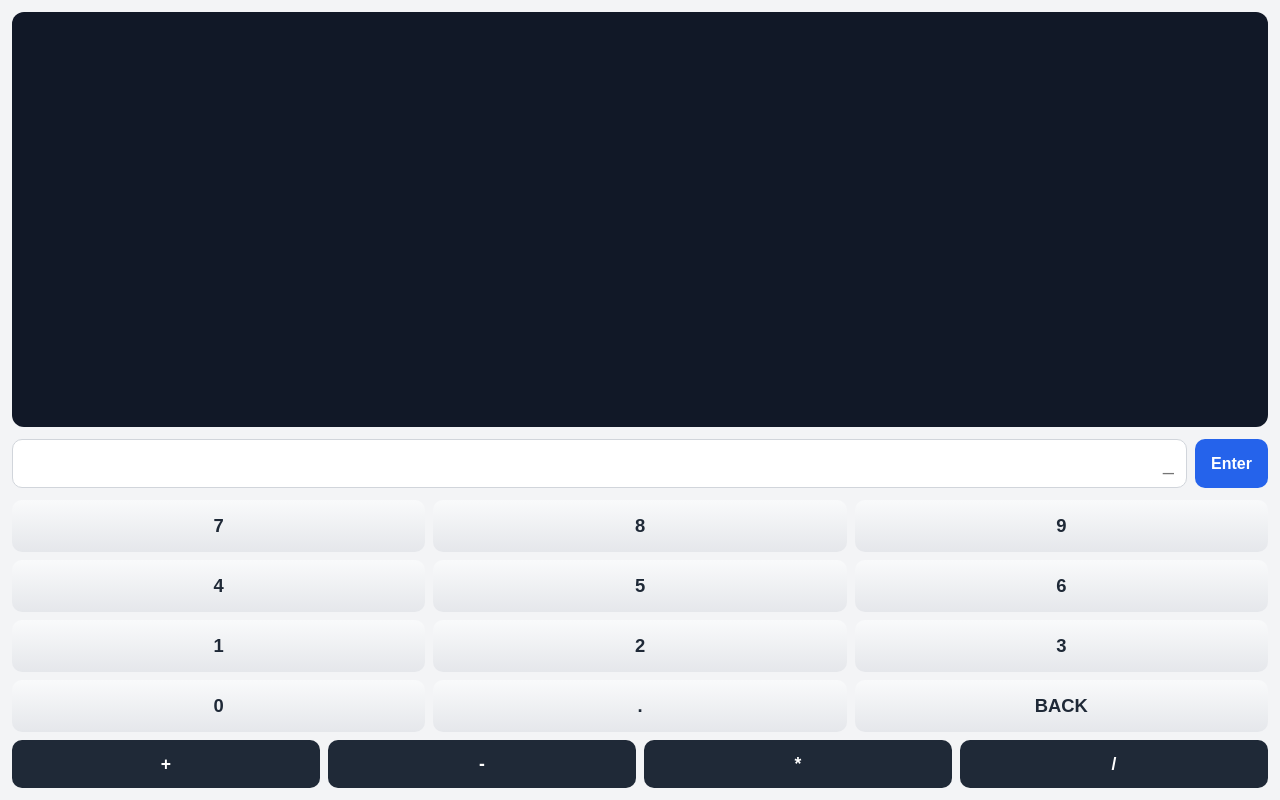
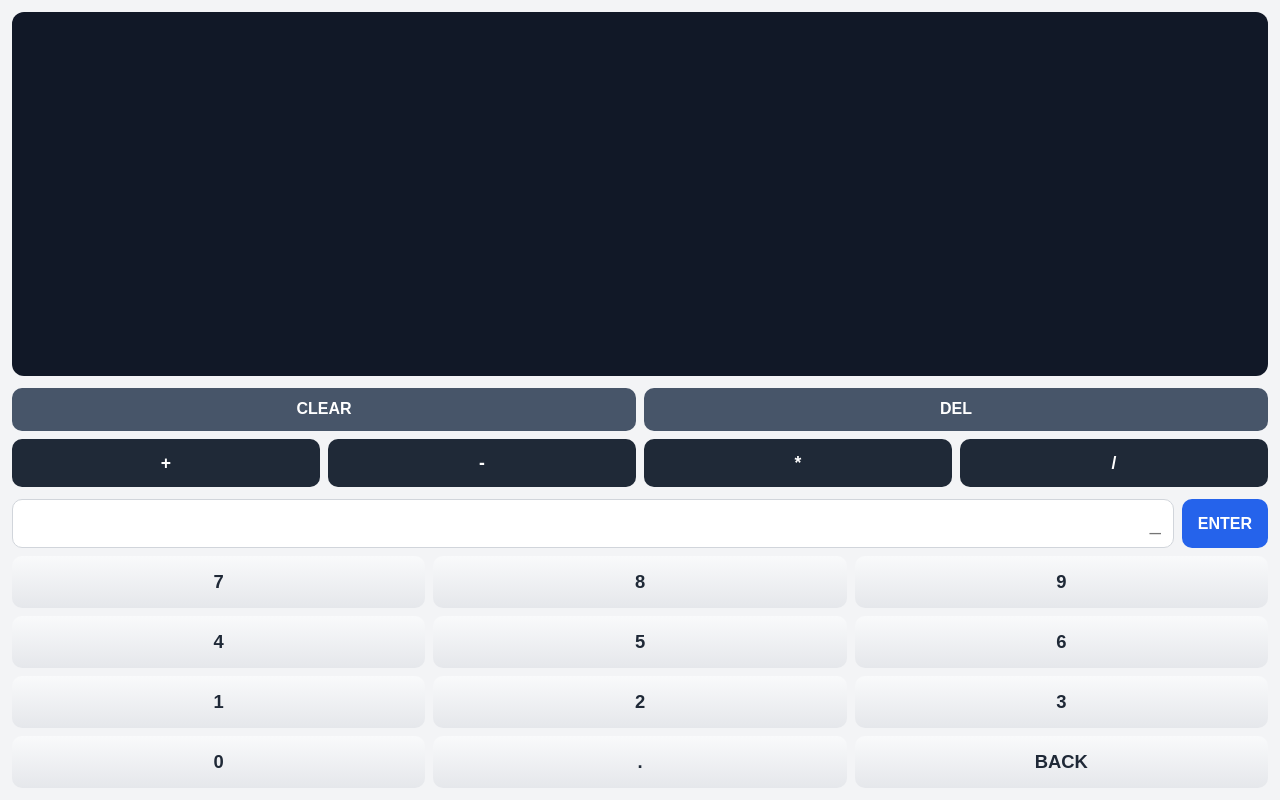
Before and after one commit to u1roh/k3-ts, a website built with Vite: page apps/pwa/index.html in a window 1280 px wide. Built offline with nearby package versions, Linux system fonts and the light colour scheme; what @rpn/contracts would draw is missing.

Commit message:
Reorganize UI into command and input sections per spec

```diff
--- a/apps/pwa/src/main.ts
+++ b/apps/pwa/src/main.ts
@@ -12,6 +12,11 @@ const operatorIntents: ReadonlyArray<KeyIntent> = [
   "+", "-", "*", "/"
 ];
 
+const commandIntents = [
+  { label: "CLEAR", intent: "CLR" as KeyIntent },
+  { label: "DEL", intent: "DROP" as KeyIntent }
+];
+
 const app = document.querySelector<HTMLDivElement>("#app");
 if (!app) {
   throw new Error("App root not found");
@@ -23,13 +28,16 @@ app.innerHTML = `
       <div id="error" class="error"></div>
       <div id="stack" class="stack"></div>
     </section>
+    <section class="command-area">
+      <div id="commands" class="commands"></div>
+      <div id="ops" class="ops"></div>
+    </section>
     <section class="input-area">
-      <input id="entry" class="entry-input" type="text" readonly />
-      <button id="enter-key" class="enter-key" type="button">Enter</button>
-    </section>
-    <section class="keypad-area">
+      <div class="entry-row">
+        <input id="entry" class="entry-input" type="text" readonly />
+        <button id="enter-key" class="enter-key" type="button">ENTER</button>
+      </div>
       <div id="keypad" class="keypad"></div>
-      <div id="ops" class="ops"></div>
     </section>
   </main>
 `;
@@ -38,11 +46,12 @@ const facade = createCalculatorFacade();
 const errorEl = document.querySelector<HTMLDivElement>("#error");
 const stackEl = document.querySelector<HTMLDivElement>("#stack");
 const entryEl = document.querySelector<HTMLInputElement>("#entry");
+const commandsEl = document.querySelector<HTMLDivElement>("#commands");
+const opsEl = document.querySelector<HTMLDivElement>("#ops");
 const keypadEl = document.querySelector<HTMLDivElement>("#keypad");
-const opsEl = document.querySelector<HTMLDivElement>("#ops");
 const enterKeyEl = document.querySelector<HTMLButtonElement>("#enter-key");
 
-if (!errorEl || !stackEl || !entryEl || !keypadEl || !opsEl || !enterKeyEl) {
+if (!errorEl || !stackEl || !entryEl || !commandsEl || !opsEl || !keypadEl || !enterKeyEl) {
   throw new Error("Missing UI elements");
 }
 
@@ -51,22 +60,26 @@ const runIntent = (intent: KeyIntent) => {
   render();
 };
 
-const createKey = (intent: KeyIntent, className: string): HTMLButtonElement => {
+const createKey = (label: string, intent: KeyIntent, className: string): HTMLButtonElement => {
   const button = document.createElement("button");
   button.type = "button";
   button.className = className;
   button.dataset.intent = intent;
-  button.textContent = intent;
+  button.textContent = label;
   button.addEventListener("click", () => runIntent(intent));
   return button;
 };
 
+commandIntents.forEach(({ label, intent }) => {
+  commandsEl.append(createKey(label, intent, "command-key"));
+});
+
 keypadIntents.forEach((intent) => {
-  keypadEl.append(createKey(intent, "key"));
+  keypadEl.append(createKey(intent, intent, "key"));
 });
 
 operatorIntents.forEach((intent) => {
-  opsEl.append(createKey(intent, "op-key"));
+  opsEl.append(createKey(intent, intent, "op-key"));
 });
 
 enterKeyEl.addEventListener("click", () => runIntent("ENTER"));
@@ -86,6 +99,8 @@ window.addEventListener("keydown", (event) => {
   const map: Record<string, KeyIntent | undefined> = {
     Enter: "ENTER",
     Backspace: "BACK",
+    Delete: "DROP",
+    Escape: "CLR",
     ".": ".",
     "+": "+",
     "-": "-",
--- a/apps/pwa/src/style.css
+++ b/apps/pwa/src/style.css
@@ -51,20 +51,36 @@ body {
   font-family: "Menlo", "Consolas", monospace;
 }
 
+.command-area {
+  display: grid;
+  gap: 0.5rem;
+}
+
+.commands {
+  display: grid;
+  grid-template-columns: repeat(2, minmax(0, 1fr));
+  gap: 0.5rem;
+}
+
+.command-key {
+  min-height: 2.7rem;
+  border: none;
+  border-radius: 10px;
+  font-size: 1rem;
+  font-weight: 700;
+  background: #475569;
+  color: #ffffff;
+}
+
 .input-area {
+  display: grid;
+  gap: 0.5rem;
+}
+
+.entry-row {
   display: grid;
   grid-template-columns: 1fr auto;
   gap: 0.5rem;
-}
-
-.entry-input {
-  width: 100%;
-  border: 1px solid #d1d5db;
-  border-radius: 10px;
-  padding: 0.75rem;
-  font-size: 1.25rem;
-  text-align: right;
-  background: #ffffff;
 }
 
 .enter-key {
@@ -77,9 +93,14 @@ body {
   color: #ffffff;
 }
 
-.keypad-area {
-  display: grid;
-  gap: 0.5rem;
+.entry-input {
+  width: 100%;
+  border: 1px solid #d1d5db;
+  border-radius: 10px;
+  padding: 0.75rem;
+  font-size: 1.25rem;
+  text-align: right;
+  background: #ffffff;
 }
 
 .keypad {
@@ -116,6 +137,7 @@ body {
 }
 
 .key:active,
+.command-key:active,
 .op-key:active,
 .enter-key:active {
   transform: translateY(1px);
```
Also changed, not shown: docs/spec.md (+12 -7 lines).
